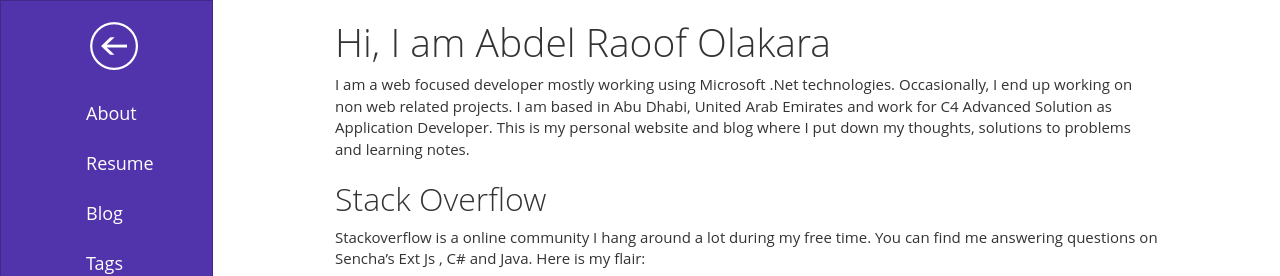
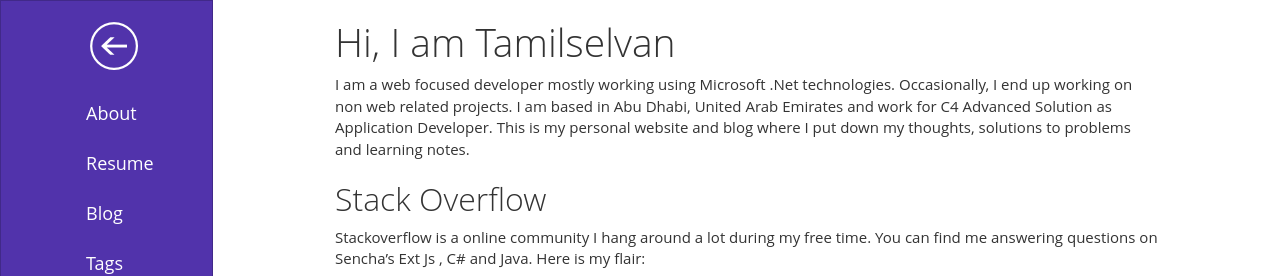
Before and after one commit to tamilselvanmariappan/tamil, a Jekyll site: the page built from about/index.md, in a window 1280 px wide and 1040 px high, cut to the strip 0-276 px from the top of the window. Built offline with Jekyll 4.4.1, drawn with Linux system fonts in a browser that asks for light colours; comment, search, counter and statistics services are not loaded.

Commit message:
Updated about us page name

```diff
--- a/about/index.md
+++ b/about/index.md
@@ -1,7 +1,7 @@
 ---
 layout: page
-title: Hi, I am Abdel Raoof Olakara
-description: About Me page of Abdel Raoof
+title: Hi, I am Tamilselvan
+description: About Me page of Tamilselvan
 theme: purple
 ---
 
```
